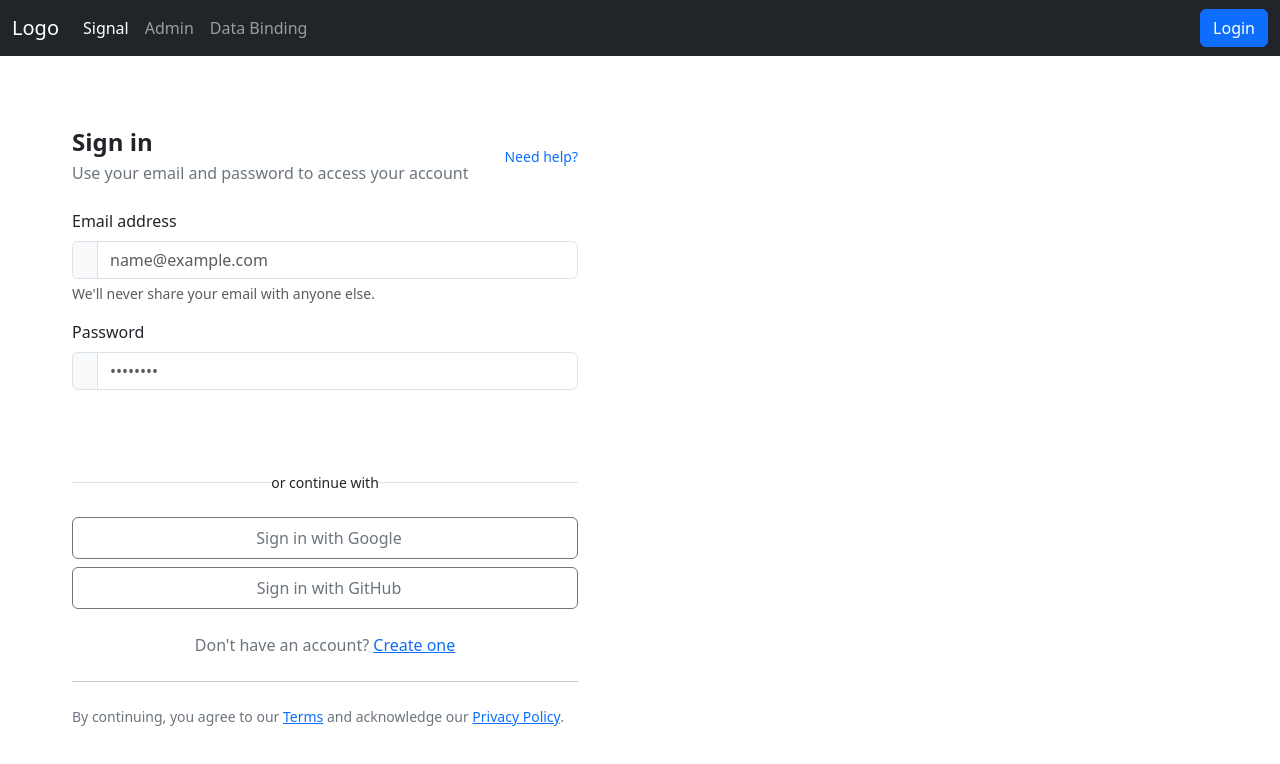
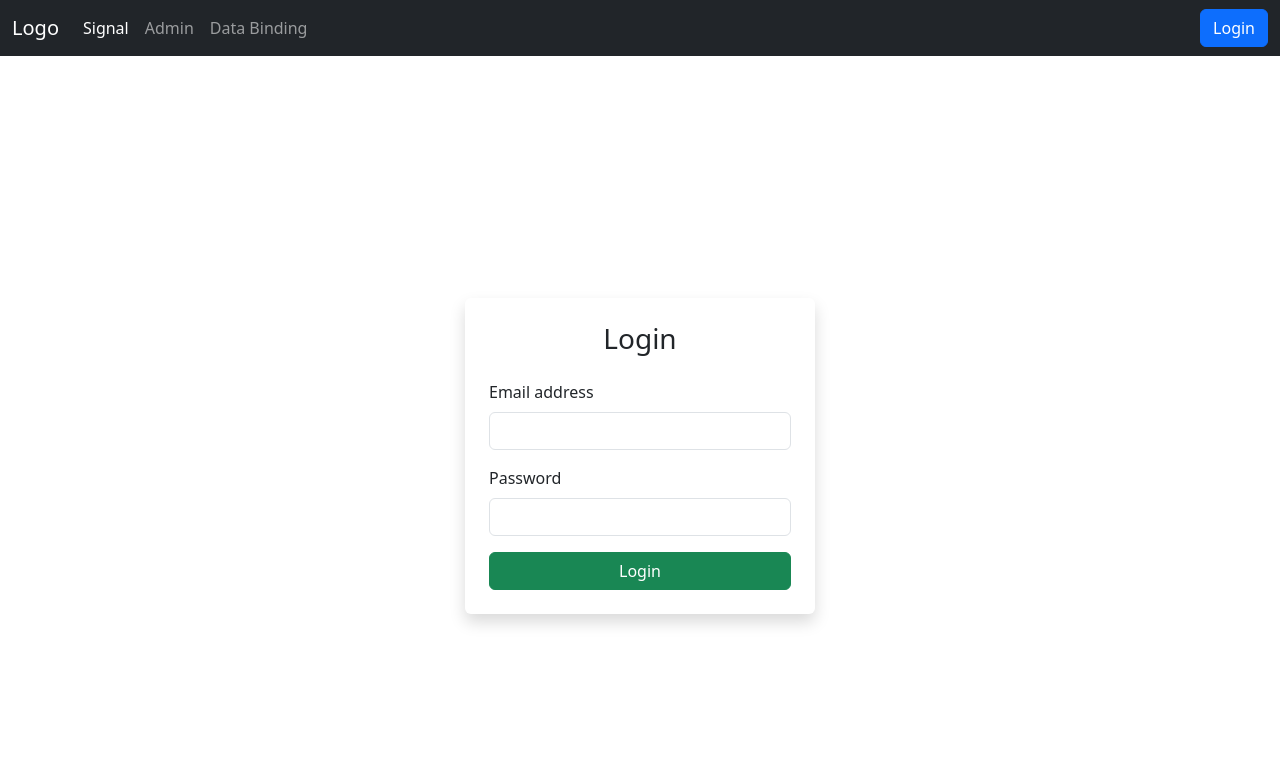
Before and after one commit to sumitbasu116/angular20Tutorial, an Angular app: page /login in a window 1280 px wide. Shown: the top 764 px of the page. Built offline with nearby package versions, Linux system fonts and the light colour scheme.

Commit message:
Hard Code Login part4-login page corrected

```diff
--- a/src/app/components/login/login.html
+++ b/src/app/components/login/login.html
@@ -1,52 +1,30 @@
-<main class="auth-wrapper">
-<section class="col-lg-7 p-4 p-md-5 bg-white">
-<div class="mb-4 d-flex align-items-center justify-content-between">
-<div>
-<h1 class="h4 fw-bold mb-1">Sign in</h1>
-<p class="text-secondary mb-0">Use your email and password to access your account</p>
-</div>
-<a class="text-decoration-none small" href="#">Need help?</a>
-</div>
-
-
-<form action="#" method="post" class="needs-validation" novalidate>
+<div class="login-container d-flex justify-content-center align-items-center vh-100">
+  <div class="login-card p-4 shadow rounded" style="width: 350px;">
+    <h3 class="text-center mb-4">Login</h3>
+    <form>
       <div class="mb-3">
         <label for="email" class="form-label">Email address</label>
-<div class="input-group">
-<span class="input-group-text" id="email-addon"><i class="bi bi-envelope"></i></span>
-<input type="email" class="form-control" [(ngModel)]="loginObj.username" name="username" id="email" name="email" placeholder="name@example.com" aria-describedby="email-addon" required />
+        <input type="email"
+               class="form-control"
+               [(ngModel)]="loginObj.username"
+               id="email"
+               name="username"
+               required />
       </div>
-<div class="form-text">We'll never share your email with anyone else.</div>
-</div>
-
 
       <div class="mb-3">
         <label for="password" class="form-label">Password</label>
-<div class="input-group">
-<span class="input-group-text" id="password-addon"><i class="bi bi-lock"></i></span>
-<input type="password" [(ngModel)]="loginObj.password" name="password" class="form-control" id="password" name="password" placeholder="••••••••" aria-describedby="password-addon" minlength="6" required />
+        <input type="password"
+               class="form-control"
+               [(ngModel)]="loginObj.password"
+               id="password"
+               name="password"
+               required />
+      </div>
+
+      <div class="d-grid">
+        <button type="button" class="btn btn-success">Login</button>
+      </div>
+    </form>
   </div>
 </div>
-
-<button (click)="onLogin()" class="btn btn-primary w-100 py-2 fw-semibold" type="button">
-<i class="bi bi-box-arrow-in-right me-1"></i> Sign in
-</button>
-
-
-<p class="divider my-4">or continue with</p>
-
-
-<div class="d-grid gap-2">
-<a class="btn btn-outline-secondary py-2" href="#" role="button"><i class="bi bi-google me-2"></i>Sign in with Google</a>
-<a class="btn btn-outline-secondary py-2" href="#" role="button"><i class="bi bi-github me-2"></i>Sign in with GitHub</a>
-</div>
-
-
-<p class="mt-4 mb-0 text-center text-secondary">Don't have an account? <a href="#">Create one</a></p>
-</form>
-
-
-<hr class="my-4" />
-<div class="small text-secondary">By continuing, you agree to our <a href="#">Terms</a> and acknowledge our <a href="#">Privacy Policy</a>.</div>
-</section>
-</main>
--- a/src/app/components/login/login.ts
+++ b/src/app/components/login/login.ts
@@ -1,5 +1,6 @@
-import { Component } from '@angular/core';
+import { Component, inject } from '@angular/core';
 import { FormsModule } from '@angular/forms';
+import { Router } from '@angular/router';
 
 @Component({
   selector: 'app-login',
@@ -14,7 +15,12 @@ export class Login {
     password:''
   }
 
+  router = inject(Router);
+
   onLogin(){
-
+    if(this.loginObj.username == 'Admin' &&
+      this.loginObj.password == '112233'){
+        this.router.navigateByUrl("admin");
+    }
   }
 }
```
Lines whose indentation alone changed are shown as unchanged.
